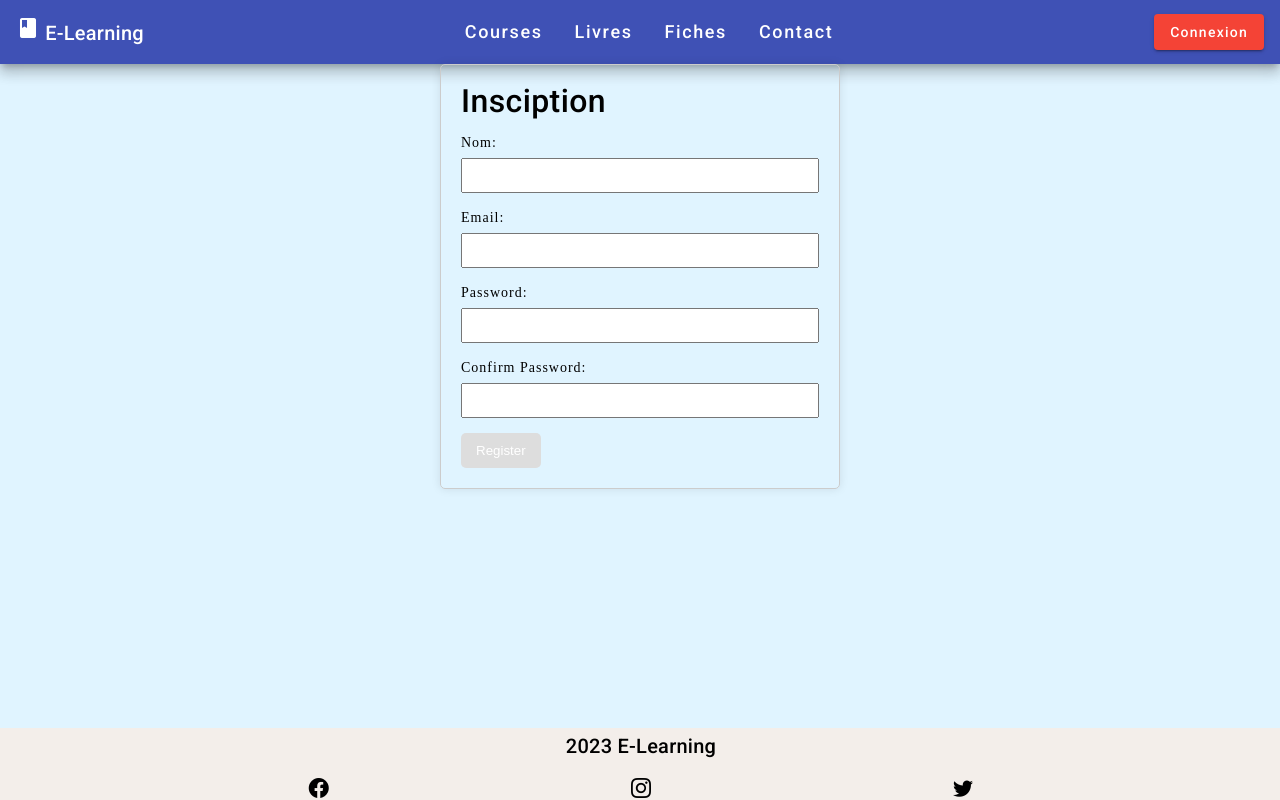
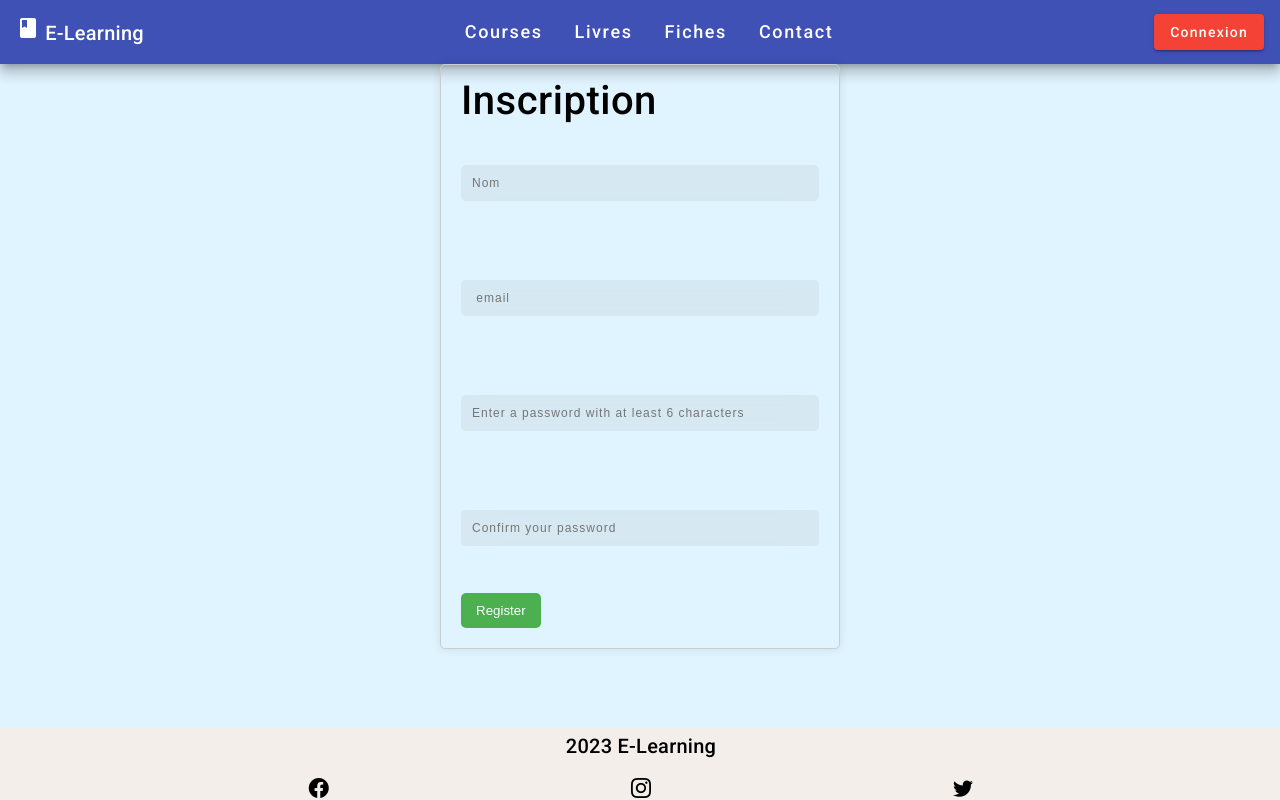
Before and after one commit to othmanetozy/project-PFA---Plateforme-E-learning-EMSI, an Angular app: page /login in a window 1280 px wide. Shown: the top 800 px of the page. Built offline with nearby package versions, Linux system fonts and the light colour scheme.

Commit message:
add register_forms

```diff
--- a/src/app/Login/login.component.css
+++ b/src/app/Login/login.component.css
@@ -6,6 +6,11 @@
 
 * {
   box-sizing: border-box;
+}
+
+
+html{
+  scroll-behavior: smooth;
 }
 
 body {
@@ -29,10 +34,12 @@ body {
   border: 1px solid #ccc;
   border-radius: 5px;
   box-shadow: 0 0 10px rgba(0, 0, 0, 0.1);
+
 }
 
 .form-group {
   margin-bottom: 15px;
+
 }
 
 label {
@@ -41,9 +48,21 @@ label {
 }
 
 input {
+  padding: 11px;
   width: 100%;
-  padding: 8px;
+  margin: 2rem 0;
   box-sizing: border-box;
+  background-color: #9191911f;
+  border: none;
+  border-radius: 5px;
+  font-weight: 500;
+  letter-spacing: 1px;
+  font-size: 12px;
+  backdrop-filter: blur(15px);
+  -webkit-border-radius: 5px;
+  -moz-border-radius: 5px;
+  -ms-border-radius: 5px;
+  -o-border-radius: 5px;
 }
 
 button {
@@ -55,10 +74,13 @@ button {
   cursor: pointer;
 }
 
-button:disabled {
+/*button:disabled {
   background-color: #dddddd;
   cursor: not-allowed;
+}*/
+
+h2{
+  font-size: 2.5rem;
+  font-family: Roboto, sans-serif;
+  color: var(--color);
 }
-h2{
-  font-size: 2rem;
-}
--- a/src/app/Login/login.component.html
+++ b/src/app/Login/login.component.html
@@ -1,49 +1,23 @@
 <body>
 <div class="registration-container">
-  <h2>Insciption</h2>
+  <h2>Inscription</h2>
   <form (ngSubmit)="onSubmit()" #registrationForm="ngForm">
     <div class="form-group">
-      <label for="username">Nom:</label>
-      <input
-        type="text"
-        id="username"
-        name="username"
-        ngModel
-        required
+      <label for="username"></label>
+      <input type="text" id="username" name="username" ngModel required placeholder="Nom"/>
+    </div>
+    <div class="form-group">
+      <label for="email"></label>
+      <input type="email" id="email" name="email" ngModel required email placeholder=" email "/>
+    </div>
+    <div class="form-group">
+      <label for="password"></label>
+      <input type="password" id="password" name="password" ngModel required minlength="6" placeholder="Enter a password with at least 6 characters"
       />
     </div>
     <div class="form-group">
-      <label for="email">Email:</label>
-      <input
-        type="email"
-        id="email"
-        name="email"
-        ngModel
-        required
-        email
-      />
-    </div>
-    <div class="form-group">
-      <label for="password">Password:</label>
-      <input
-        type="password"
-        id="password"
-        name="password"
-        ngModel
-        required
-        minlength="6"
-      />
-    </div>
-    <div class="form-group">
-      <label for="confirmPassword">Confirm Password:</label>
-      <input
-        type="password"
-        id="confirmPassword"
-        name="confirmPassword"
-        ngModel
-        required
-        minlength="6"
-      />
+      <label for="confirmPassword"></label>
+      <input type="password" id="confirmPassword" name="confirmPassword" ngModel required minlength="6" placeholder="Confirm your password"/>
     </div>
     <button type="submit" [disabled]="!registrationForm.valid">Register</button>
   </form>
--- a/src/app/connexion/connexion.component.css
+++ b/src/app/connexion/connexion.component.css
@@ -60,12 +60,10 @@ h1 {
 }
 
 .login-container form input {
-  display: block;
   padding: 14.5px;
   width: 100%;
   margin: 2rem 0;
-  color: var(--color);
-  outline: none;
+  box-sizing: border-box;
   background-color: #9191911f;
   border: none;
   border-radius: 5px;
```
